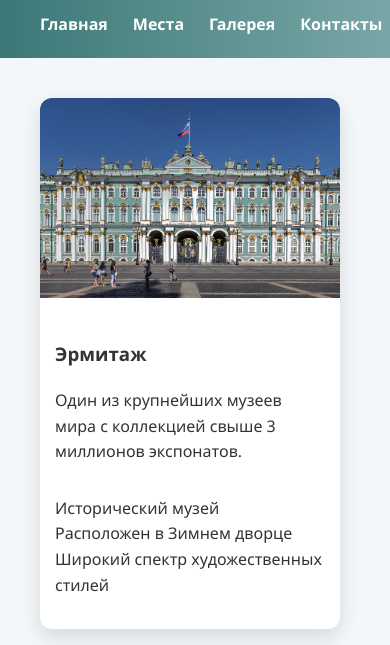
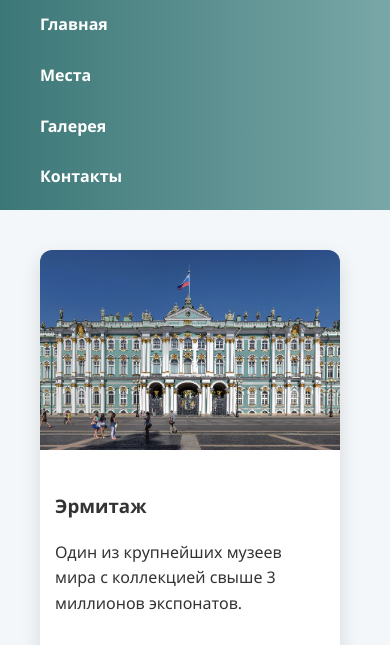
Before and after one commit to wquffx/MY-PROJECT, a plain HTML site: page places.html in a window 390 px wide. Shown: the part 125-770 px from the top of the page. Drawn offline with Linux system fonts and the light colour scheme.

Commit message:
Update places.html
fixed responsive 2

```diff
--- a/places.html
+++ b/places.html
@@ -5,7 +5,7 @@
   <meta name="viewport" content="width=device-width, initial-scale=1" />
   <title>Места в Санкт-Петербурге</title>
   <link rel="stylesheet" href="css/main.css" />
-  <link rel="stylesheet" href="css/resposive.css" />
+  <link rel="stylesheet" href="css/responsive.css" />
 </head>
 <body>
   <header>
```
